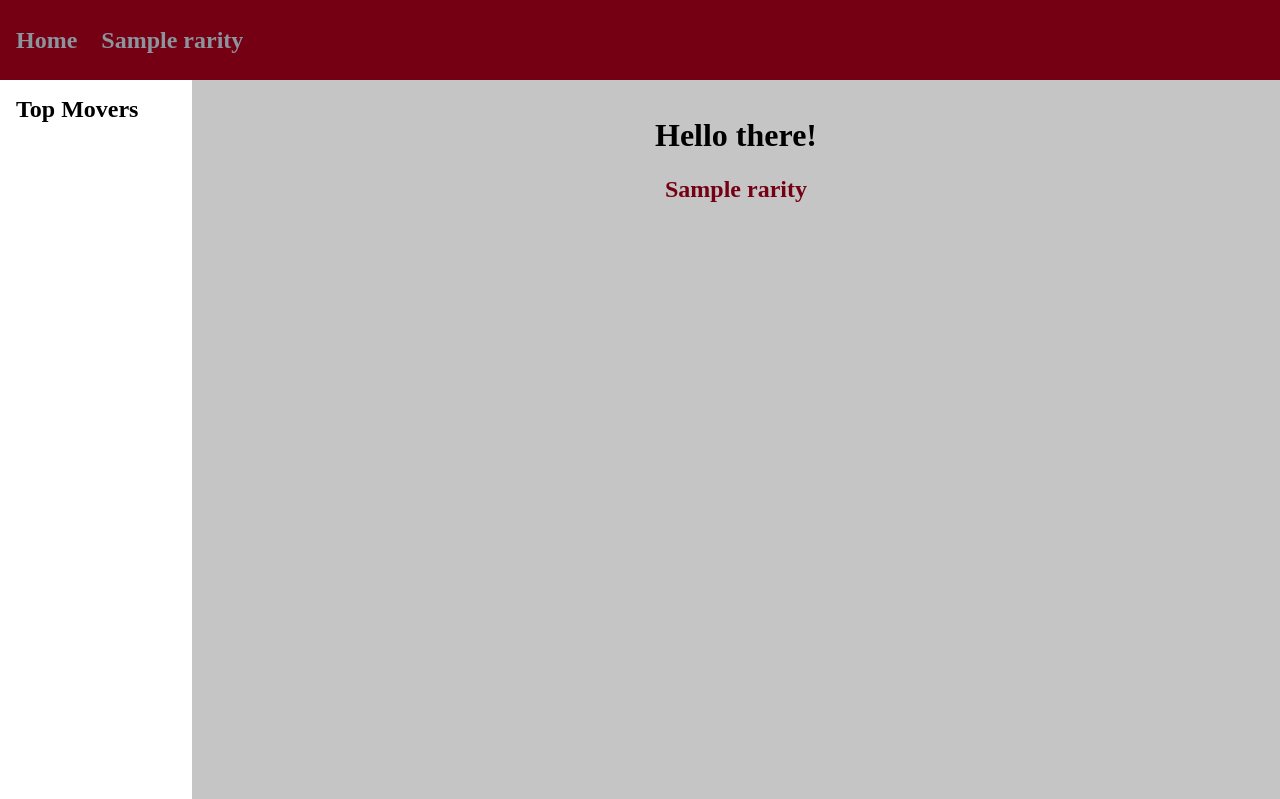
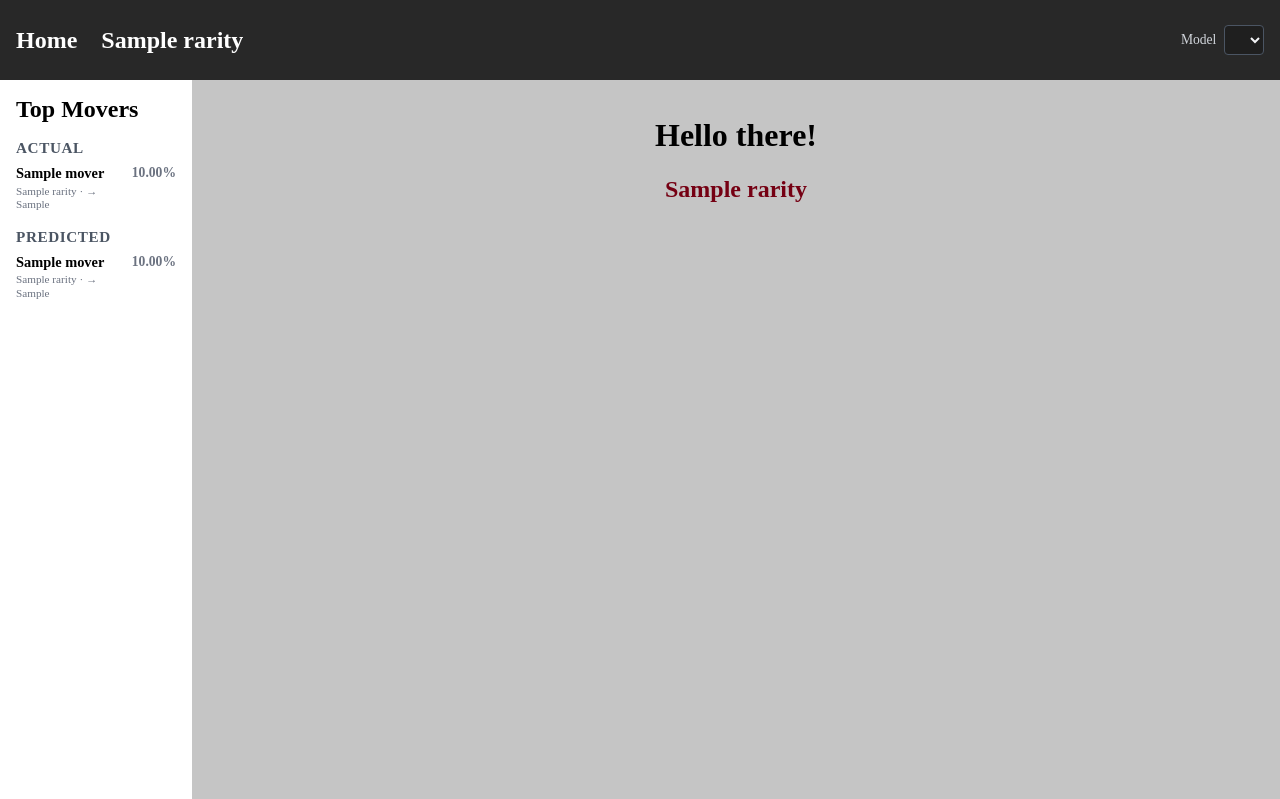
Before and after one commit to JonathanGao/MM2ValuesPlus, a Python web app: template templates/index.html in a window 1280 px wide. Shown: the top 799 px of the page. Run offline with Jinja, Linux system fonts and the light colour scheme; the template is opened without the code that fills it: most values are stand-ins (such as "Sample title", 1, 10 or a date in 2020); lists and menus that the app fills with data are empty; some libraries are stand-ins or nearby versions.

Commit message:
Implement predictor selection feature and update navigation links; enhance rarity and index templates to support selected predictor; refactor analysis and API functions for improved prediction handling; add styling for new UI elements.

```diff
--- a/exportCsv.py
+++ b/exportCsv.py
@@ -7,7 +7,7 @@ import csv
 import sqlite3
 from pathlib import Path
 
-from sqlManager import WEAPONS_DB, WEAPONS_RARITIES, EXCLUDED_GODLIES
+from sqlManager import WEAPONS_DB, WEAPONS_RARITIES, EXCLUDED_GODLIES, EXCLUDED_CHROMAS
 
 OUTPUT_CSV = Path(__file__).resolve().parent / "weapons_export.csv"
 
@@ -26,6 +26,8 @@ def exportWeaponsCsv(outputPath: Path = OUTPUT_CSV) -> int:
         for name, createdAt, value, demand in cursor.fetchall():
             # Skip placeholder godlies (e.g. Batwing on godlies); ancients Batwing is kept
             if tableName == WEAPONS_RARITIES["godlies"] and name in EXCLUDED_GODLIES:
+                continue
+            if tableName == WEAPONS_RARITIES["chromas"] and name in EXCLUDED_CHROMAS:
                 continue
             date = str(createdAt).split(" ")[0] if createdAt else ""
             rows.append({
--- a/runPredictions.py
+++ b/runPredictions.py
@@ -12,6 +12,7 @@ from sqlManager import (
     WEAPONS_DB,
     WEAPONS_RARITIES,
     EXCLUDED_GODLIES,
+    EXCLUDED_CHROMAS,
     PREDICTIONS_TABLE,
     createTablePredictions,
     upsertPrediction,
@@ -75,6 +76,8 @@ def runForecasts(cursor, horizon: int = HORIZON) -> int:
         names = listWeaponNames(cursor, table)
         if table == WEAPONS_RARITIES["godlies"]:
             names = [n for n in names if n not in EXCLUDED_GODLIES]
+        elif table == WEAPONS_RARITIES["chromas"]:
+            names = [n for n in names if n not in EXCLUDED_CHROMAS]
 
         print(f"  Forecasting {len(names)} {rarityKey} across {len(PREDICTORS)} predictor(s)")
 
--- a/static/css/main.css
+++ b/static/css/main.css
@@ -17,7 +17,7 @@ body {
 
 #navbar {
     width: 100%;
-    background-color: #750013;
+    background-color: #282828;
     padding: 1rem;
     position: sticky;
     top: 0;
@@ -28,16 +28,117 @@ body {
     z-index: 100;
 }
 
+.predictor-select-wrap {
+    margin-left: auto;
+    display: flex;
+    align-items: center;
+    gap: 0.5rem;
+    color: #d1d5db;
+    font-size: 0.85rem;
+}
+
+.predictor-select-label {
+    white-space: nowrap;
+}
+
+#predictor-select {
+    background-color: #1f1f1f;
+    color: #f3f4f6;
+    border: 1px solid #4b5563;
+    border-radius: 4px;
+    padding: 0.35rem 0.55rem;
+    font-size: 0.85rem;
+    max-width: 16rem;
+}
+
+
 #sidebar {
     width: 15%;
     height: 90vh;
     background-color: #ffffff;
     display: flex;
     flex-direction: column;
-    align-items: left;
+    align-items: stretch;
     position: sticky;
     top: 10vh;
     padding: 1rem;
+    overflow-y: auto;
+    gap: 1rem;
+}
+
+.movers-section {
+    display: flex;
+    flex-direction: column;
+    gap: 0.5rem;
+}
+
+.movers-section-title {
+    margin: 0;
+    font-size: 0.95rem;
+    color: #4b5563;
+    text-transform: uppercase;
+    letter-spacing: 0.04em;
+}
+
+.movers-list {
+    list-style: none;
+    margin: 0;
+    padding: 0;
+    display: flex;
+    flex-direction: column;
+    gap: 0.65rem;
+}
+
+.mover-item {
+    display: flex;
+    align-items: flex-start;
+    justify-content: space-between;
+    gap: 0.5rem;
+}
+
+.mover-link {
+    display: flex;
+    flex-direction: column;
+    gap: 0.15rem;
+    color: inherit;
+    min-width: 0;
+}
+
+.mover-name {
+    font-weight: 600;
+    font-size: 0.9rem;
+    line-height: 1.2;
+}
+
+.mover-meta {
+    font-size: 0.7rem;
+    color: #6b7280;
+    line-height: 1.2;
+}
+
+.mover-change {
+    font-weight: 700;
+    font-size: 0.85rem;
+    white-space: nowrap;
+    flex-shrink: 0;
+}
+
+.mover-change.change-up {
+    color: #16a34a;
+}
+
+.mover-change.change-down {
+    color: #dc2626;
+}
+
+.mover-change.change-flat {
+    color: #6b7280;
+}
+
+.movers-empty {
+    margin: 0;
+    font-size: 0.8rem;
+    color: #6b7280;
 }
 
 #weapon-panel {
@@ -124,7 +225,7 @@ body {
 
 
 a.nav-link, .nav-header {
-    color: #8b959e;
+    color: #ffffff;
 }
 
 .header {
--- a/templates/index.html
+++ b/templates/index.html
@@ -8,7 +8,7 @@
 <main class="centered">
     {% for rarity in rarities %}
     <div>
-        <h2><a class="link" href="/{{ rarity }}">{{ rarity}}</a></h2>
+        <h2><a class="link" href="/{{ rarity }}?predictor={{ selectedPredictor }}">{{ rarity}}</a></h2>
     </div>
     {% endfor%}
 </main>
--- a/templates/layout.html
+++ b/templates/layout.html
@@ -12,7 +12,7 @@
         <nav id="navbar">
 
 
-            <a href="/" class="nav-link nav-header">
+            <a href="/?predictor={{ selectedPredictor }}" class="nav-link nav-header">
                 <h1 class="rarity-header">
                     Home
                 </h1>
@@ -21,7 +21,7 @@
 
         {% for rarity in rarities %}
 
-                    <a href="/{{ rarity }}" class="nav-link">
+                    <a href="/{{ rarity }}?predictor={{ selectedPredictor }}" class="nav-link">
                         <h2 class="rarity-header">
                             {{ rarity }}
                         </h2>
@@ -29,11 +29,64 @@
 
         {% endfor %}
 
+            <form method="get" class="predictor-select-wrap">
+                <label class="predictor-select-label" for="predictor-select">Model</label>
+                <select id="predictor-select" name="predictor" aria-label="Prediction model" onchange="this.form.submit()">
+                    {% for predictor in predictors %}
+                    <option value="{{ predictor }}" {% if predictor == selectedPredictor %}selected{% endif %}>
+                        {{ formatPredictorLabel(predictor) }}
+                    </option>
+                    {% endfor %}
+                </select>
+            </form>
+
         </nav>
 
         <div class="container">
             <aside id="sidebar">
                 <h1 class="header">Top Movers</h1>
+
+                <section class="movers-section">
+                    <h2 class="movers-section-title">Actual</h2>
+                    {% if topMovers.actual %}
+                    <ul class="movers-list">
+                        {% for mover in topMovers.actual %}
+                        <li class="mover-item">
+                            <a class="mover-link" href="/{{ mover.rarity }}?predictor={{ selectedPredictor }}">
+                                <span class="mover-name">{{ mover.name }}</span>
+                                <span class="mover-meta">{{ mover.rarity }} · {{ mover.previousValue }} → {{ mover.currentValue }}</span>
+                            </a>
+                            <span class="mover-change {% if mover.changePct > 0 %}change-up{% elif mover.changePct < 0 %}change-down{% else %}change-flat{% endif %}">
+                                {% if mover.changePct > 0 %}+{% endif %}{{ '%.2f'|format(mover.changePct) }}%
+                            </span>
+                        </li>
+                        {% endfor %}
+                    </ul>
+                    {% else %}
+                    <p class="movers-empty">No day-over-day moves yet.</p>
+                    {% endif %}
+                </section>
+
+                <section class="movers-section">
+                    <h2 class="movers-section-title">Predicted</h2>
+                    {% if topMovers.predicted %}
+                    <ul class="movers-list">
+                        {% for mover in topMovers.predicted %}
+                        <li class="mover-item">
+                            <a class="mover-link" href="/{{ mover.rarity }}?predictor={{ selectedPredictor }}">
+                                <span class="mover-name">{{ mover.name }}</span>
+                                <span class="mover-meta">{{ mover.rarity }} · {{ mover.previousValue }} → {{ mover.currentValue }}</span>
+                            </a>
+                            <span class="mover-change {% if mover.changePct > 0 %}change-up{% elif mover.changePct < 0 %}change-down{% else %}change-flat{% endif %}">
+                                {% if mover.changePct > 0 %}+{% endif %}{{ '%.2f'|format(mover.changePct) }}%
+                            </span>
+                        </li>
+                        {% endfor %}
+                    </ul>
+                    {% else %}
+                    <p class="movers-empty">No forecasts yet.</p>
+                    {% endif %}
+                </section>
             </aside>
 
             <div id="layout">
--- a/templates/rarity.html
+++ b/templates/rarity.html
@@ -9,7 +9,7 @@
 <header class="centered">
     <h1 id="rarity-title">{{ rarity }}</h1>
     <div>
-        <a class="link" href="/">Back to index</a>
+        <a class="link" href="/?predictor={{ selectedPredictor }}">Back to index</a>
     </div>
 </header>
 
```
Also changed, not shown: analysis.py (+140 -4 lines), app.py (+24 -5 lines), predictors/__init__.py (+11 -0 lines), sqlManager.py (+18 -0 lines), static/javascript/rarityUtils.js (+8 -1 lines).
